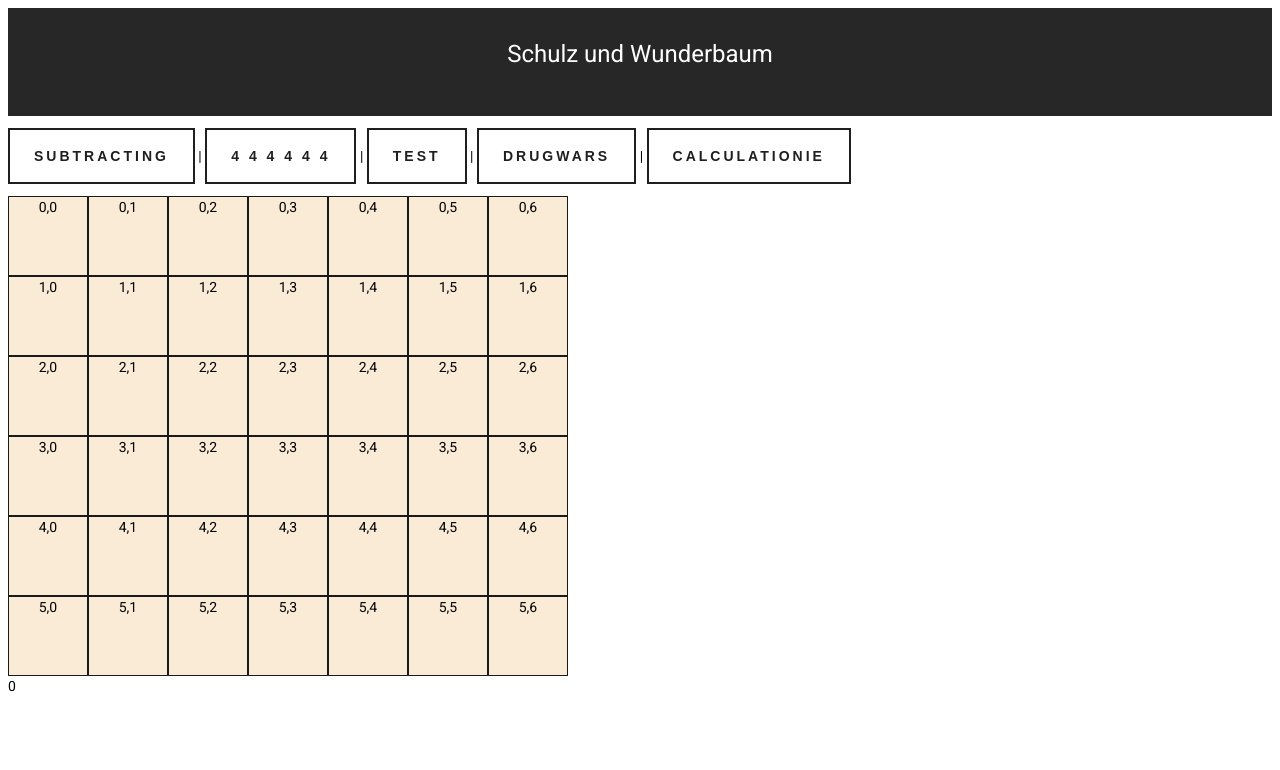
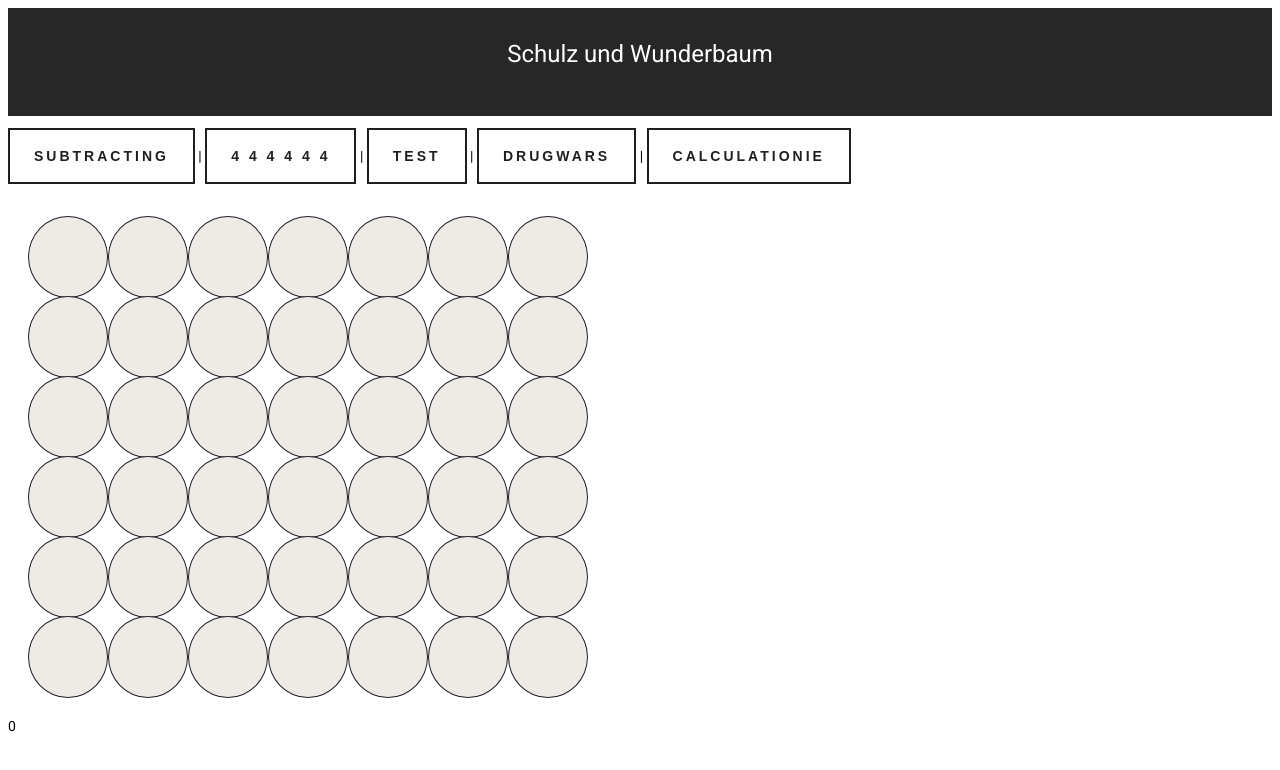
Before and after one commit to AmonMcDuul/schulz-und-wunderbaum-frontend, an Angular app: page /fourinarow in a window 1280 px wide. Shown: the top 770 px of the page. Built offline with nearby package versions, Linux system fonts and the light colour scheme.

Commit message:
four in a row popup

```diff
--- a/src/app/app.module.ts
+++ b/src/app/app.module.ts
@@ -13,9 +13,7 @@ import { DrugwarsComponent } from './drugwars/drugwars.component';
 import { Seeding } from './drugwars/seeding';
 import { StartGameComponent } from './drugwars/startgame/startgame.component';
 import { MatDialogModule } from '@angular/material/dialog';
-import {
-  MatInputModule
-} from '@angular/material/input';
+import { MatInputModule } from '@angular/material/input';
 import { FormsModule, ReactiveFormsModule } from '@angular/forms';
 import { BrowserAnimationsModule } from '@angular/platform-browser/animations';
 import { MatCardModule } from '@angular/material/card';
@@ -29,6 +27,7 @@ import { MatTableModule } from '@angular/material/table';
 
 import { FlexLayoutModule } from '@angular/flex-layout';
 import { FourInARowComponent } from './four-in-a-row/four-in-a-row.component';
+import { GamedialogComponent } from './four-in-a-row/gamedialog/gamedialog.component';
 
 
 
@@ -39,6 +38,7 @@ import { FourInARowComponent } from './four-in-a-row/four-in-a-row.component';
     TestComponent,
     SubtractingComponent,
     FourInARowComponent,
+    GamedialogComponent,
     DrugwarsComponent,
     StartGameComponent,
     CalculationsComponent,
@@ -69,6 +69,7 @@ import { FourInARowComponent } from './four-in-a-row/four-in-a-row.component';
       {path: 'calculations', component: CalculationsComponent},
     ]),
   ],
+  entryComponents: [GamedialogComponent],
   providers: [Seeding],
   bootstrap: [AppComponent]
 })
--- a/src/app/four-in-a-row/four-in-a-row.component.html
+++ b/src/app/four-in-a-row/four-in-a-row.component.html
@@ -1,8 +1,7 @@
 <div class="grid-container">
   <ng-container *ngFor="let row of matrix; let x = index">
     <ng-container *ngFor="let col of row; let y = index">
-      <div (click)="makeMove(x, y)" class="grid-item center clicked{{ matrix[x][y]}}">
-        {{x}},{{y}}
+      <div (click)="makeMove(x, y)" class="grid-item center circle clicked{{ matrix[x][y]}}">
       </div>
     </ng-container>
   </ng-container>
--- a/src/app/four-in-a-row/four-in-a-row.component.scss
+++ b/src/app/four-in-a-row/four-in-a-row.component.scss
@@ -2,12 +2,13 @@
     display: grid;
     grid-template-columns: 80px 80px 80px 80px 80px 80px 80px;
     grid-template-rows: 80px 80px 80px 80px 80px 80px;
-    overflow: hidden;
+    margin: 10px;
+    padding: 10px;
   }
 
   .grid-item {
     overflow: hidden;
-    border: 1px solid rgb(26, 26, 26)
+    border: 1px solid rgb(32, 32, 39);
   }
 
   .center {
@@ -15,7 +16,7 @@
   }
 
   .clicked0 {
-    background: antiquewhite;
+    background: rgb(238, 235, 230);
   }
 
   .clicked1 {
@@ -25,3 +26,9 @@
   .clicked2 {
     background: rgb(180, 118, 118);
   }
+
+  .circle {
+    border-radius: 50%;
+    width: 80;
+    height: 80px;
+  }
--- a/src/app/four-in-a-row/four-in-a-row.component.ts
+++ b/src/app/four-in-a-row/four-in-a-row.component.ts
@@ -1,12 +1,10 @@
 import { Component, OnInit } from '@angular/core';
-
+import { MatDialog } from '@angular/material/dialog';
+import { GamedialogComponent } from './gamedialog/gamedialog.component';
 
 // TODO:
-// computer alleen geldige zet
-// diagnoal winCheck
-// popup when you win or lose
-// better AI - block 3 possible win
-
+// computer altijd een zet
+// diagonal en vertical winCheck - tweaken
 
 @Component({
   selector: 'app-four-in-a-row',
@@ -14,6 +12,8 @@ import { Component, OnInit } from '@angular/core';
   styleUrls: ['./four-in-a-row.component.scss']
 })
 export class FourInARowComponent implements OnInit {
+
+  constructor (public dialog: MatDialog) {}
 
   matrix = [[0,0,0,0,0,0,0],
             [0,0,0,0,0,0,0],
@@ -34,6 +34,26 @@ export class FourInARowComponent implements OnInit {
   blockRow = -1;
   blockedV = [-1];
   blockedH = [-1];
+
+  openAlertDialog(winner: string) {
+    const dialogRef = this.dialog.open(GamedialogComponent,{
+      data:{
+        message: winner,
+        buttonText: {
+          cancel: 'Retry'
+        }
+      },
+    });
+  }
+
+  winDialog() {
+    if (this.winner === 1) {
+      this.openAlertDialog("You're a winner!")
+    }
+    else if (this.winner === 2) {
+      this.openAlertDialog("You're a loser!")
+    }
+  }
 
   winCheck(player: number) {
     // horizontal check
@@ -139,6 +159,7 @@ export class FourInARowComponent implements OnInit {
         this.winCheck(1)
         this.computerMove()
         this.winCheck(2)
+        this.winDialog()
         break;
       }
     }
@@ -155,7 +176,7 @@ export class FourInARowComponent implements OnInit {
       }
     }
     else if (this.blockRow !== -1) {
-      for (let j = this.matrix.length - 1; j >= 0; j--) {
+      for (let j = this.matrix.length; j >= 0; j--) {
         if (this.matrix[this.blockRow][j] === 0) {
             this.matrix[this.blockRow][j] = 2
             this.blockRow = -1
--- /dev/null
+++ b/src/app/four-in-a-row/gamedialog/gamedialog.component.html
@@ -0,0 +1,6 @@
+<mat-dialog-content>
+    {{message}}
+</mat-dialog-content>
+<mat-dialog-actions align="center">
+    <button mat-raised-button color="primary" mat-dialog-close tabindex="-1">{{cancelButtonText}}</button>
+</mat-dialog-actions>
--- /dev/null
+++ b/src/app/four-in-a-row/gamedialog/gamedialog.component.ts
@@ -0,0 +1,29 @@
+import { Component, Inject } from '@angular/core';
+import { MatDialogRef, MAT_DIALOG_DATA } from '@angular/material/dialog';
+
+@Component({
+  selector: 'app-gamedialog',
+  templateUrl: './gamedialog.component.html',
+  styleUrls: ['./gamedialog.component.scss']
+})
+export class GamedialogComponent {
+
+  message: string = ""
+  cancelButtonText = "Cancel"
+  constructor(
+    @Inject(MAT_DIALOG_DATA) private data: any,
+    private dialogRef: MatDialogRef<GamedialogComponent>) {
+      if (data) {
+        this.message = data.message || this.message;
+        if (data.buttonText) {
+          this.cancelButtonText = data.buttonText.cancel || this.cancelButtonText;
+        }
+      }
+    // this.dialogRef.updateSize('300px','100px')
+  }
+
+  onConfirmClick(): void {
+    this.dialogRef.close(true);
+  }
+
+}
```
Also changed, not shown: src/app/four-in-a-row/gamedialog/gamedialog.component.scss (added), 1 other file (tests, documents, lock files or other folders).
